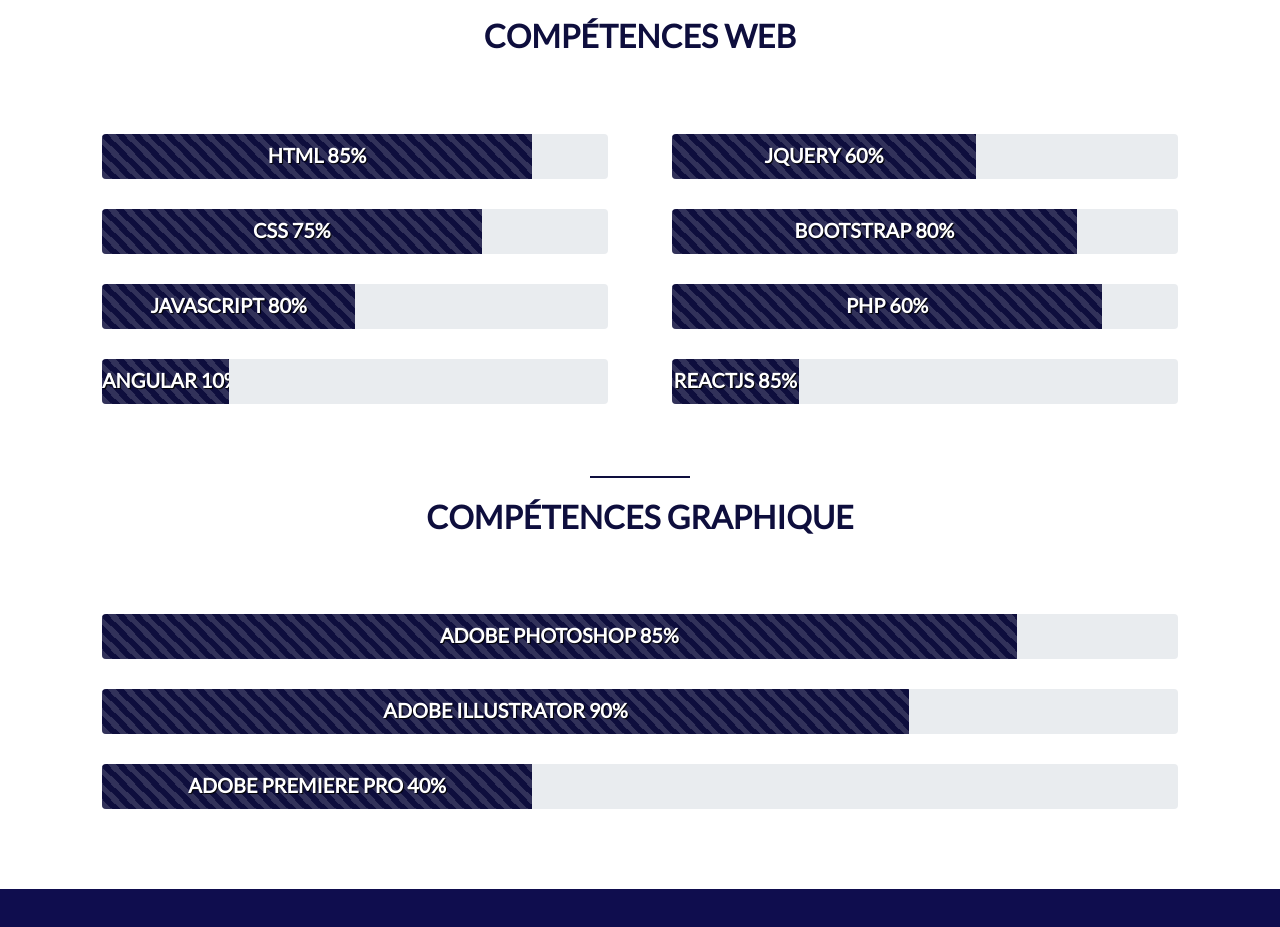
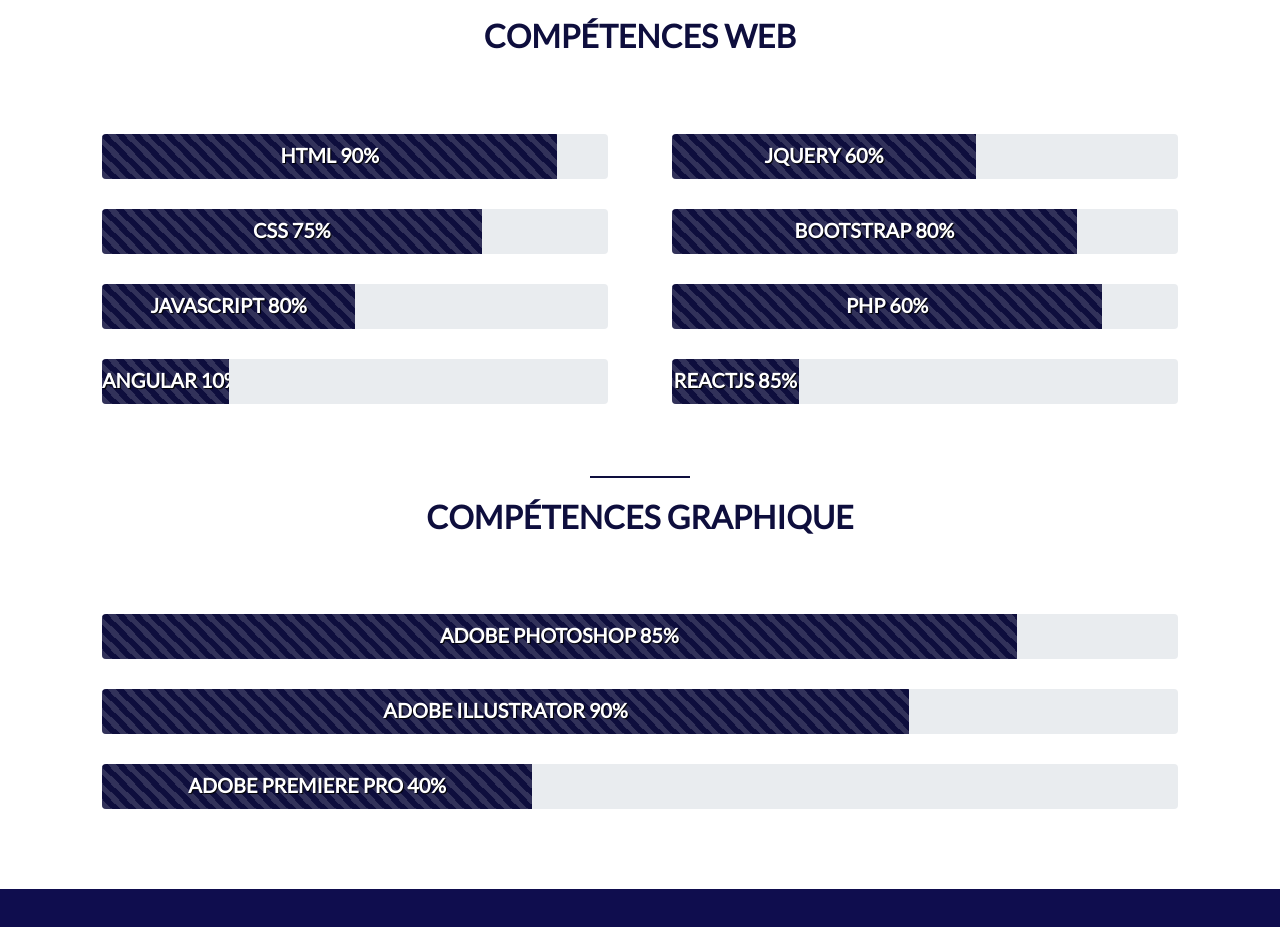
Before and after one commit to HammamiMehdi/Curriculum-Vitae, a website: page index.html in a window 1280 px wide. Shown: the part 922-1849 px from the top of the page. Drawn offline with nearby package versions, Linux system fonts and the light colour scheme.

Commit message:
Update index.html

```diff
--- a/index.html
+++ b/index.html
@@ -75,9 +75,9 @@
 
                     <div class="progress">
                         <div class="progress-bar progress-bar-striped progress-bar-animated" role="progressbar"
-                            aria-valuenow="75" aria-valuemin="0" aria-valuemax="85" style="width: 85%">
+                            aria-valuenow="90" aria-valuemin="0" aria-valuemax="90" style="width: 90%">
                             <h5>
-                                HTML 85%
+                                HTML 90%
                             </h5>
                         </div>
                     </div>
```
